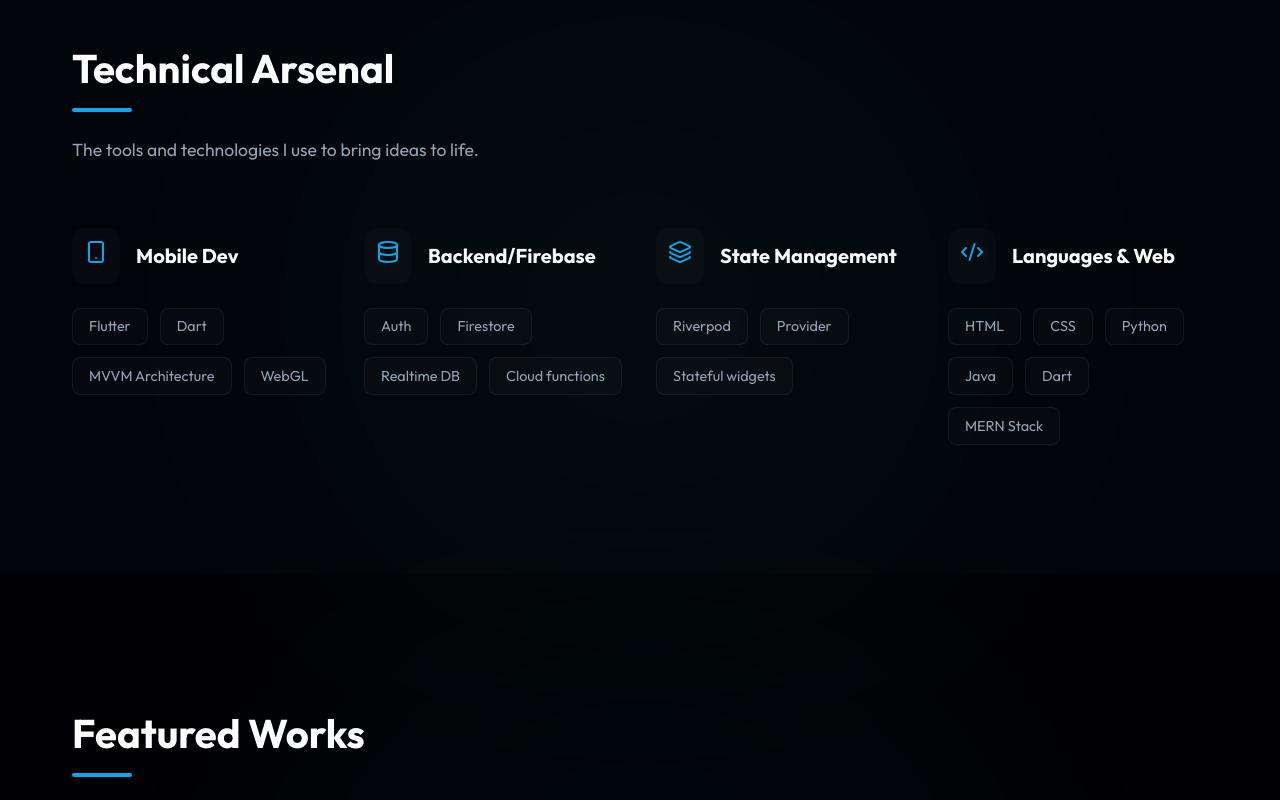
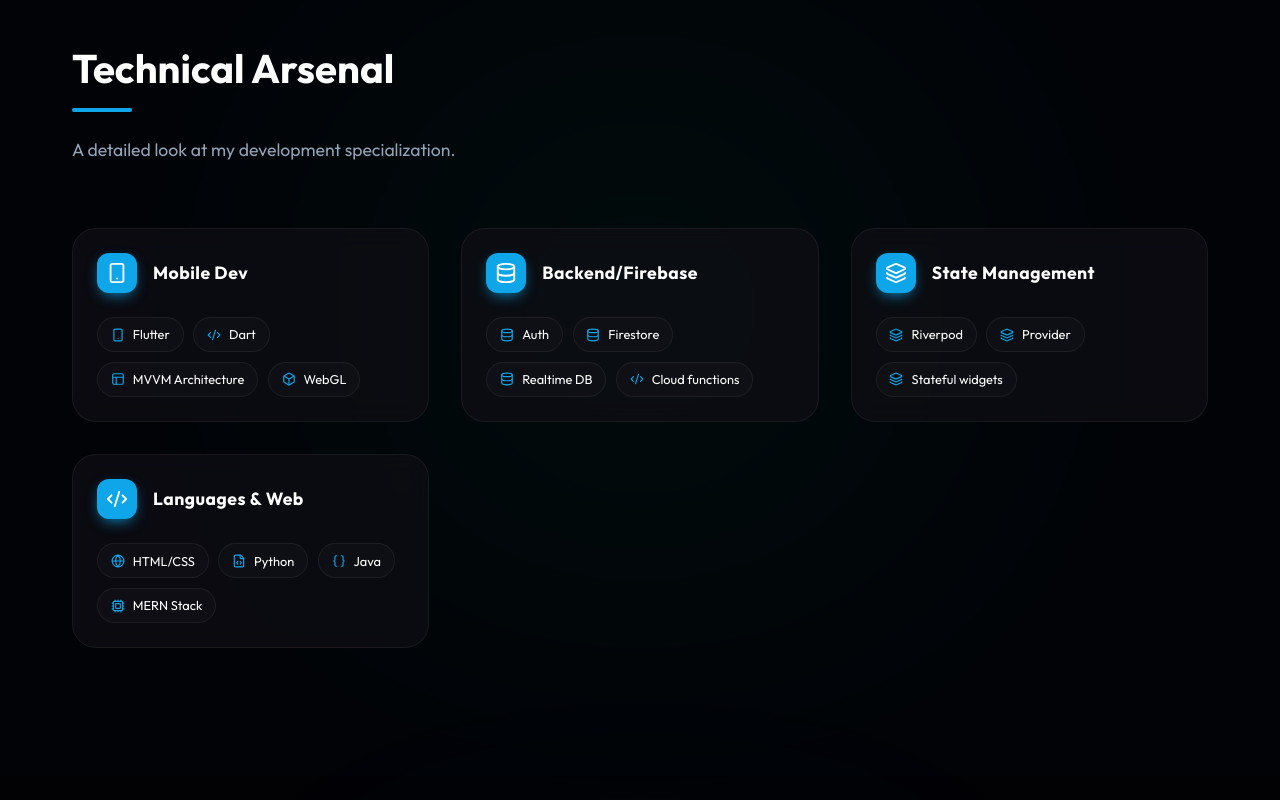
Before and after one commit to safvenn/portfolio, a React (Vite) app: page / in a window 1280 px wide. Shown: the part 1800-2600 px from the top of the page. Built offline with nearby package versions, Linux system fonts and the light colour scheme; no server answers.

Commit message:
Enhance Skills section with individual icons and detailed layout

```diff
--- a/src/App.jsx
+++ b/src/App.jsx
@@ -16,7 +16,14 @@
   ChevronRight,
   Send,
   Sparkles,
-  Layers
+  Layers,
+  Layout,
+  Monitor,
+  Globe,
+  Cpu,
+  FileCode,
+  Braces,
+  Box
 } from 'lucide-react';
 import BackgroundScene from './components/Background';
 import Resume from './components/Resume';
@@ -301,43 +308,97 @@
 
 const Skills = () => {
   const skills = [
-    { category: 'Mobile Dev', icon: <Smartphone size={24} />, items: ['Flutter', 'Dart', 'MVVM Architecture', 'WebGL'] },
-    { category: 'Backend/Firebase', icon: <Database size={24} />, items: ['Auth', 'Firestore', 'Realtime DB', 'Cloud functions'] },
-    { category: 'State Management', icon: <Layers size={24} />, items: ['Riverpod', 'Provider', 'Stateful widgets'] },
-    { category: 'Languages & Web', icon: <Code2 size={24} />, items: ['HTML', 'CSS', 'Python', 'Java', 'Dart', 'MERN Stack'] },
+    {
+      category: 'Mobile Dev',
+      icon: <Smartphone size={22} />,
+      items: [
+        { name: 'Flutter', icon: <Smartphone size={14} /> },
+        { name: 'Dart', icon: <Code2 size={14} /> },
+        { name: 'MVVM Architecture', icon: <Layout size={14} /> },
+        { name: 'WebGL', icon: <Box size={14} /> }
+      ]
+    },
+    {
+      category: 'Backend/Firebase',
+      icon: <Database size={22} />,
+      items: [
+        { name: 'Auth', icon: <Database size={14} /> },
+        { name: 'Firestore', icon: <Database size={14} /> },
+        { name: 'Realtime DB', icon: <Database size={14} /> },
+        { name: 'Cloud functions', icon: <Code2 size={14} /> }
+      ]
+    },
+    {
+      category: 'State Management',
+      icon: <Layers size={22} />,
+      items: [
+        { name: 'Riverpod', icon: <Layers size={14} /> },
+        { name: 'Provider', icon: <Layers size={14} /> },
+        { name: 'Stateful widgets', icon: <Layers size={14} /> }
+      ]
+    },
+    {
+      category: 'Languages & Web',
+      icon: <Code2 size={22} />,
+      items: [
+        { name: 'HTML/CSS', icon: <Globe size={14} /> },
+        { name: 'Python', icon: <FileCode size={14} /> },
+        { name: 'Java', icon: <Braces size={14} /> },
+        { name: 'MERN Stack', icon: <Cpu size={14} /> }
+      ]
+    },
   ];
 
   return (
-    <section id="skills" className="section" style={{ background: 'rgba(59, 130, 246, 0.02)' }}>
+    <section id="skills" className="section" style={{ background: 'rgba(59, 130, 246, 0.01)' }}>
       <div className="container">
-        <SectionHeader title="Technical Arsenal" subtitle="The tools and technologies I use to bring ideas to life." />
+        <SectionHeader title="Technical Arsenal" subtitle="A detailed look at my development specialization." />
 
-        <div style={{ display: 'grid', gridTemplateColumns: 'repeat(auto-fit, minmax(250px, 1fr))', gap: '2rem' }}>
+        <div style={{ display: 'grid', gridTemplateColumns: 'repeat(auto-fit, minmax(280px, 1fr))', gap: '2rem' }}>
           {skills.map((skill, idx) => (
             <motion.div
               key={idx}
-              initial={{ opacity: 0, scale: 0.95 }}
-              whileInView={{ opacity: 1, scale: 1 }}
+              initial={{ opacity: 0, y: 30 }}
+              whileInView={{ opacity: 1, y: 0 }}
               viewport={{ once: true }}
               transition={{ delay: idx * 0.1 }}
+              className="glass-card"
+              style={{ padding: '1.5rem' }}
             >
               <div style={{ display: 'flex', alignItems: 'center', gap: '1rem', marginBottom: '1.5rem' }}>
-                <div style={{ padding: '0.75rem', background: 'var(--glass)', borderRadius: '0.75rem', color: 'var(--primary)' }}>
+                <div style={{
+                  width: '40px',
+                  height: '40px',
+                  display: 'flex',
+                  alignItems: 'center',
+                  justifyContent: 'center',
+                  background: 'var(--primary)',
+                  borderRadius: '0.75rem',
+                  color: 'white',
+                  boxShadow: '0 5px 15px -5px var(--primary)'
+                }}>
                   {skill.icon}
                 </div>
-                <h3 style={{ fontSize: '1.25rem' }}>{skill.category}</h3>
+                <h3 style={{ fontSize: '1.1rem', letterSpacing: '0.5px' }}>{skill.category}</h3>
               </div>
-              <ul style={{ display: 'flex', flexWrap: 'wrap', gap: '0.75rem' }}>
+              <ul style={{ display: 'flex', flexWrap: 'wrap', gap: '0.6rem' }}>
                 {skill.items.map((item, i) => (
                   <li key={i} style={{
-                    padding: '0.4rem 1rem',
+                    display: 'flex',
+                    alignItems: 'center',
+                    gap: '0.5rem',
+                    padding: '0.4rem 0.8rem',
                     background: 'var(--glass)',
-                    borderRadius: '0.5rem',
-                    fontSize: '0.9rem',
+                    borderRadius: '2rem',
+                    fontSize: '0.8rem',
                     border: '1px solid var(--glass-border)',
-                    color: 'var(--text-muted)'
-                  }}>
-                    {item}
+                    color: '#fff',
+                    transition: 'var(--transition)'
+                  }}
+                  className="skill-tag"
+                  >
+                    <span style={{ color: 'var(--primary)', display: 'flex' }}>{item.icon}</span>
+                    {item.name}
                   </li>
                 ))}
               </ul>
@@ -345,6 +406,13 @@
           ))}
         </div>
       </div>
+      <style>{`
+        .skill-tag:hover {
+          border-color: var(--primary);
+          background: rgba(255, 255, 255, 0.05);
+          transform: translateY(-2px);
+        }
+      `}</style>
     </section>
   );
 };
```
